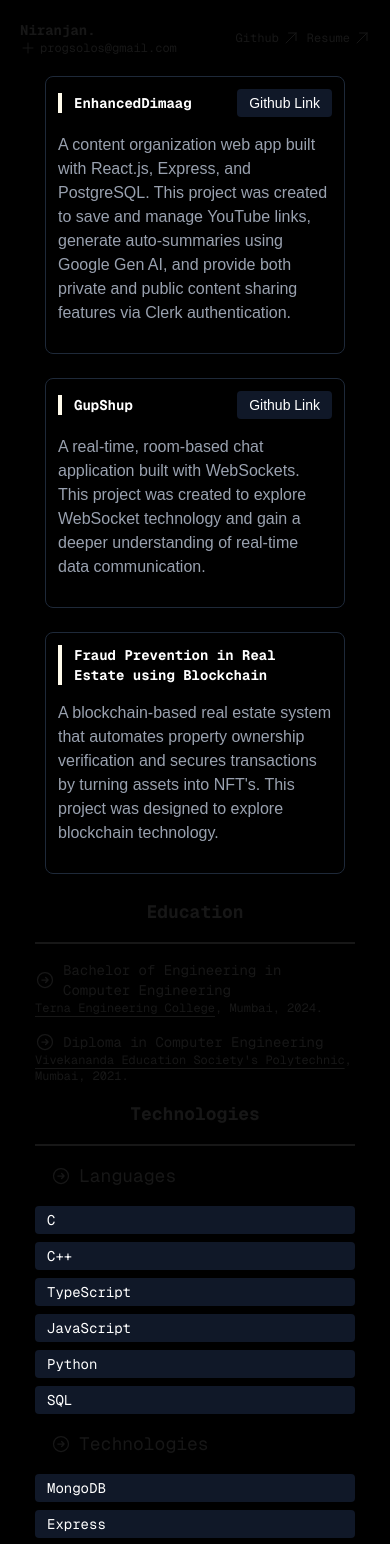
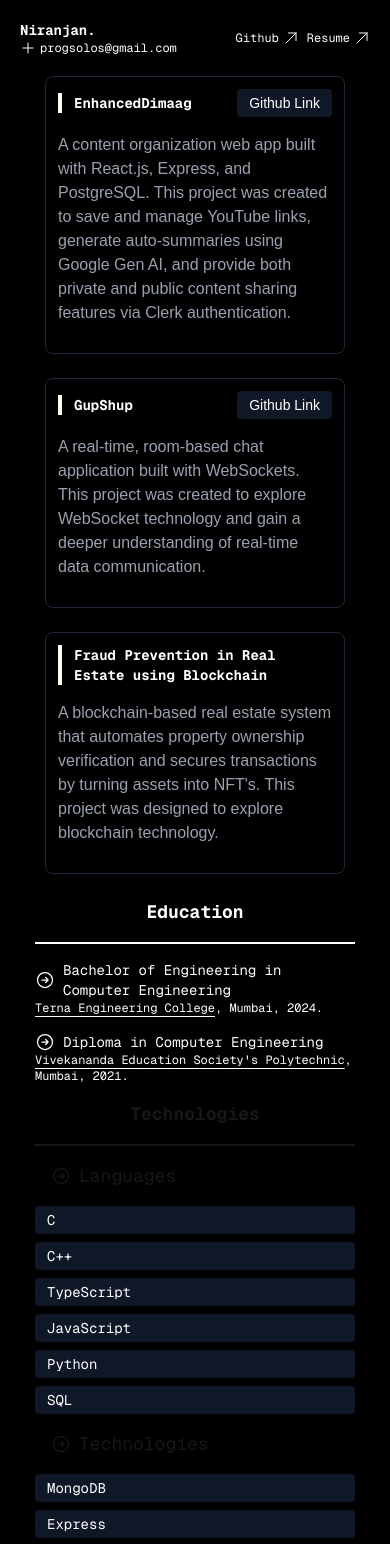
Before and after one commit to niranjandukhande/portfolio, a Next.js app: page / in a window 390 px wide. Shown: the top 1544 px of the page. Built offline with nearby package versions, Linux system fonts and the light colour scheme.

Commit message:
some changes

```diff
--- a/components/Education.tsx
+++ b/components/Education.tsx
@@ -20,21 +20,21 @@ const EDUCATION = [
 export default function Education() {
     return (
         <div className="">
-            <div className=" font-mono flex justify-center items-center pb-4 sm:text-2xl font-bold border-b-2 mb-4 text-lg">
+            <div className=" font-mono flex justify-center items-center pb-4 sm:text-2xl font-bold border-b-2 mb-4 border-b-white text-lg text-white">
                 Education
             </div>
             <div>
                 {EDUCATION.map((item, index) => (
                     <div key={index} className="sm:w-full w-80">
                         <div className="font-mono mb-4">
-                            <h1 className="sm:text-xl flex items-center cursor-pointer text-sm">
+                            <h1 className="sm:text-xl flex items-center cursor-pointer text-sm text-white">
                                 <div className="pr-2">
                                     <CircleIcon />
                                 </div>
                                 {item.degreeName}
                             </h1>
-                            <p className="cursor-pointer sm:text-lg text-xs">
-                                <span className="underline underline-offset-4">
+                            <p className="cursor-pointer sm:text-lg text-xs text-white">
+                                <span className="underline underline-offset-4 text-white">
                                     {item.collegeName}
                                 </span>
                                 , {item.location}, {item.year}.
--- a/components/Navbar.tsx
+++ b/components/Navbar.tsx
@@ -14,10 +14,10 @@ export default function Navbar() {
 function Name() {
     return (
         <div>
-            <div className="text-sm font-bold font-mono sm:text-3xl">
+            <div className="text-sm font-bold font-mono sm:text-3xl text-white">
                 Niranjan.
             </div>
-            <div className="text-xs sm:text-sm font-mono flex items-center gap-1 ">
+            <div className="text-xs sm:text-sm font-mono flex items-center gap-1 text-white ">
                 <PlusIcon />
                 progsolos@gmail.com
             </div>
@@ -34,7 +34,7 @@ function Links() {
                         "_blank"
                     )
                 }}
-                className="flex items-center sm:text-xl font-mono gap-1 hover:underline underline-offset-4 cursor-pointer text-xs "
+                className="flex items-center sm:text-xl font-mono gap-1 hover:underline underline-offset-4 cursor-pointer text-xs text-white"
             >
                 Github <ArrowIcon />
             </div>
@@ -45,7 +45,7 @@ function Links() {
                         "_blank"
                     )
                 }}
-                className="flex items-center sm:text-xl font-mono gap-1 hover:underline underline-offset-4 cursor-pointer text-xs"
+                className="flex items-center sm:text-xl font-mono gap-1 hover:underline underline-offset-4 cursor-pointer text-xs text-white"
             >
                 Resume <ArrowIcon />
             </div>
```
